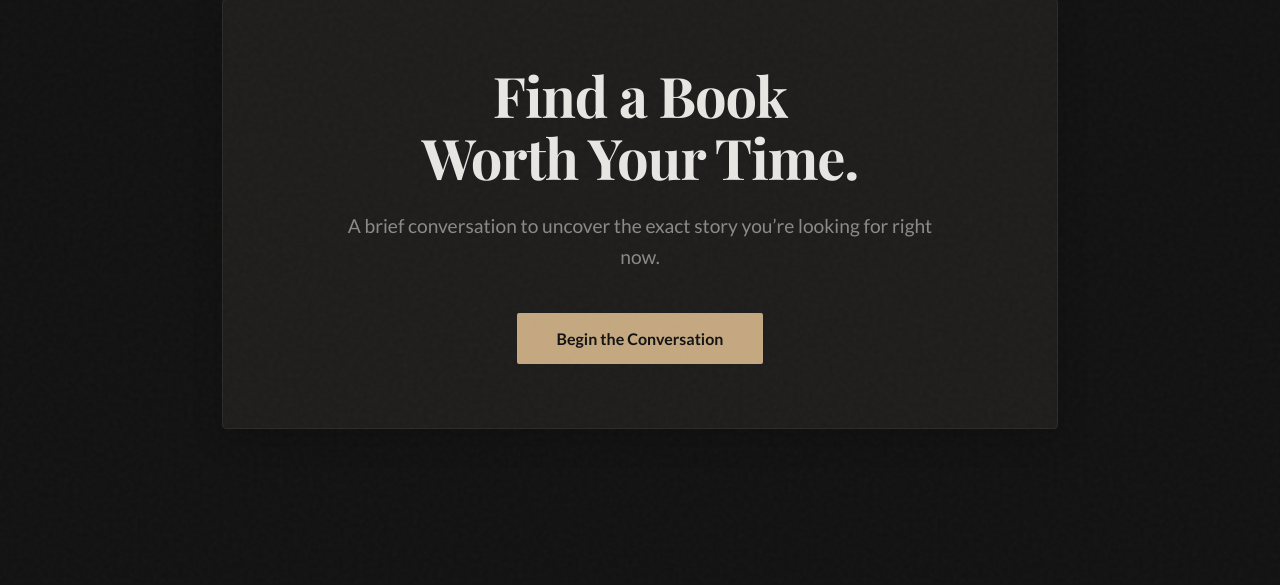
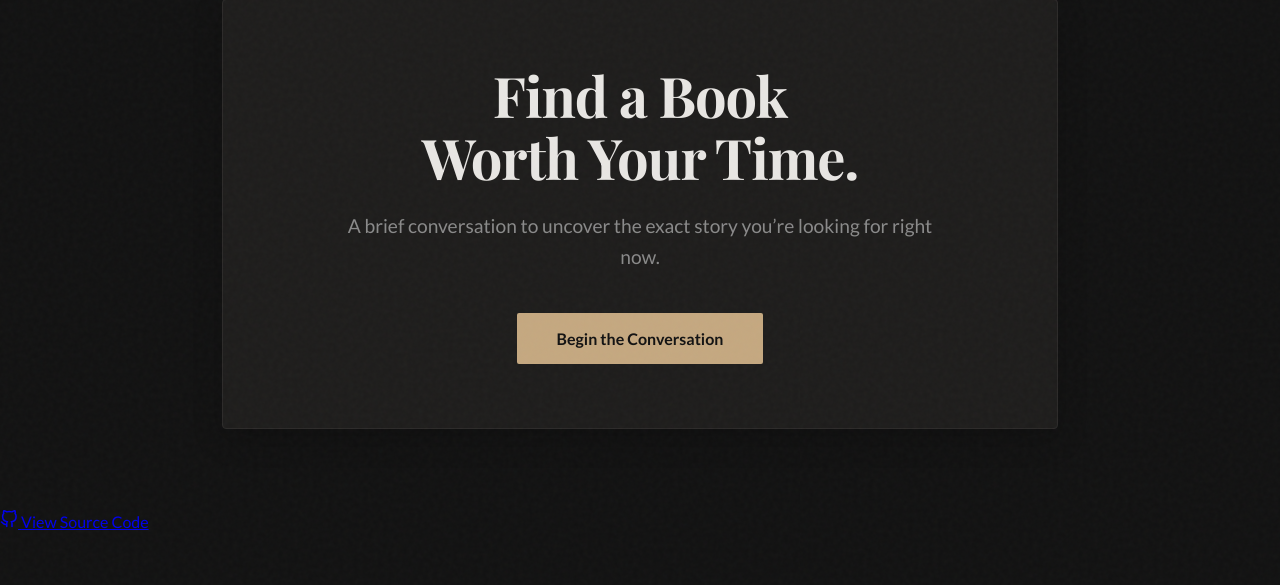
Before and after one commit to themehmi/Book-Recommendation-System-Using-API, a Flask app: page / in a window 1280 px wide. Shown: the part 215-800 px from the top of the page. Run offline with Flask 3, Linux system fonts and the light colour scheme; some libraries are stand-ins or nearby versions; some web fonts are replaced.

Commit message:
Add footer with source code link to index.html

```diff
--- a/templates/index.html
+++ b/templates/index.html
@@ -88,5 +88,18 @@
     </div>
 
     <script src="/static/script.js"></script>
+
+    <footer class="site-footer">
+        <a href="https://github.com/themehmi/Book-Recommendation-System-Using-API/"
+           target="_blank"
+           rel="noopener noreferrer"
+           class="source-link">
+            <svg viewBox="0 0 24 24" width="18" height="18" stroke="currentColor" stroke-width="2" fill="none" stroke-linecap="round" stroke-linejoin="round"><path d="M9 19c-5 1.5-5-2.5-7-3m14 6v-3.87a3.37 3.37 0 0 0-.94-2.61c3.14-.35 6.44-1.54 6.44-7A5.44 5.44 0 0 0 20 4.77 5.07 5.07 0 0 0 19.91 1S18.73.65 16 2.48a13.38 13.38 0 0 0-7 0C6.27.65 5.09 1 5.09 1A5.07 5.07 0 0 0 5 4.77a5.44 5.44 0 0 0-1.5 3.78c0 5.42 3.3 6.61 6.44 7A3.37 3.37 0 0 0 9 18.13V22"></path></svg>
+            <span>View Source Code</span>
+        </a>
+    </footer>
+
+    <script src="/static/script.js"></script>
+</body>
 </body>
 </html>
```
